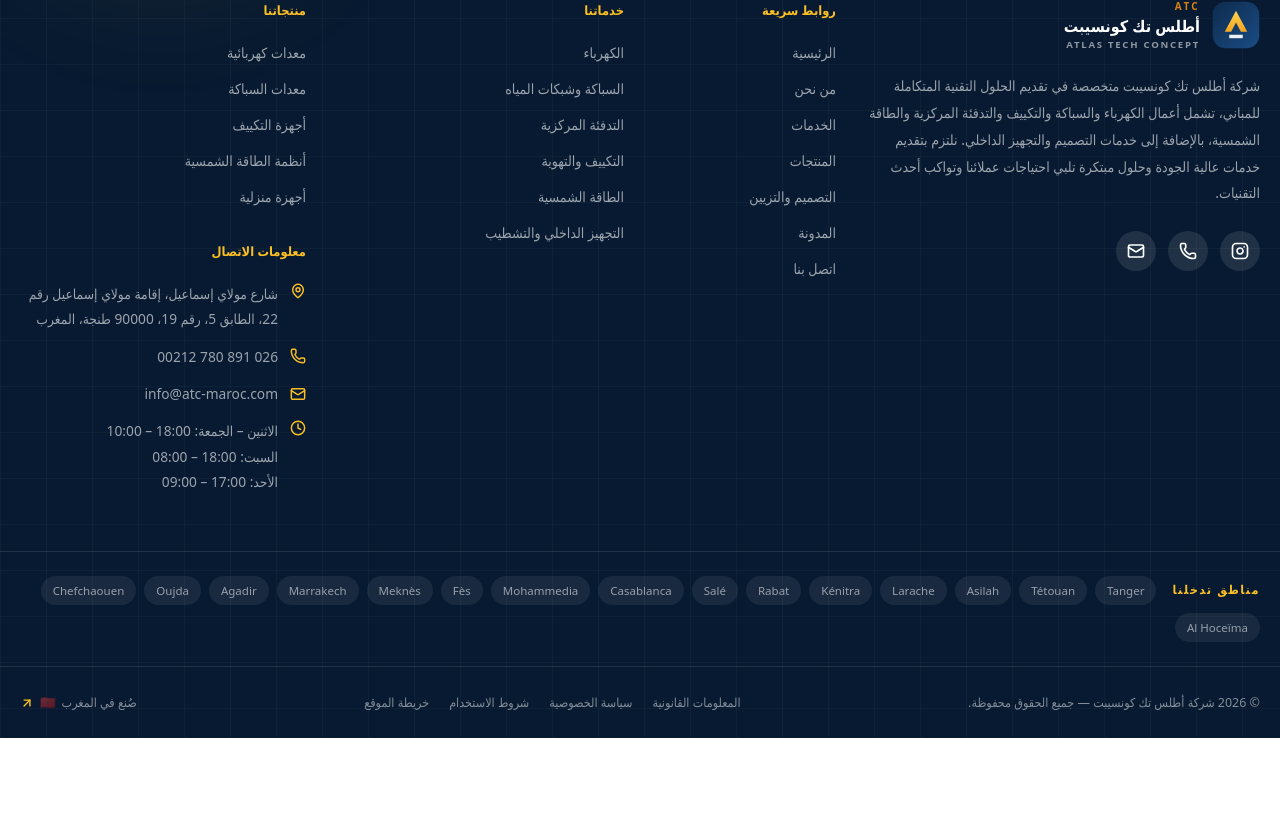
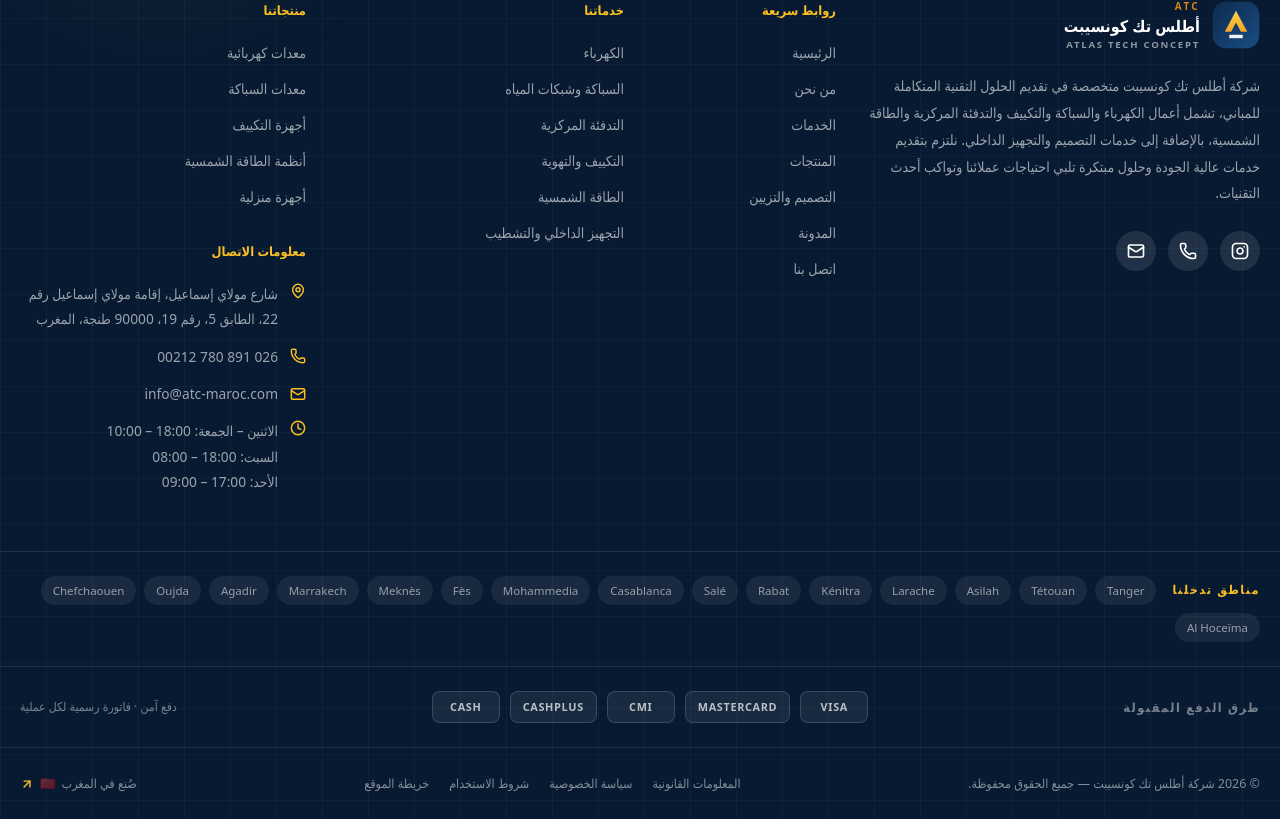
Before and after one commit to maherkamal12/atc-maroc, a Next.js app: page /ar/blog in a window 1280 px wide. Shown: the part 2806-3625 px from the top of the page. Before the commit the page ends 3544 px from the top, so only its background shows below. Built offline with nearby package versions, Linux system fonts and the light colour scheme.

Commit message:
Add accepted payment methods strip to the footer
Mirrors the reference site's footer payment row with bilingual labels and a
security/invoice note.

Co-authored-by: arena-agent <297053741+arena-agent@users.noreply.github.com>

```diff
--- a/src/components/layout/Footer.tsx
+++ b/src/components/layout/Footer.tsx
@@ -197,6 +197,32 @@ export function Footer({ locale }: { locale: Locale }) {
           </div>
         </div>
 
+        {/* -------------------------------------------------------------- payment */}
+        <div className="border-t border-white/10">
+          <div className="container flex flex-wrap items-center justify-between gap-4 py-6">
+            <p className="text-[.78rem] font-bold uppercase tracking-[.12em] text-white/45">
+              {t(ui.footer.paymentTitle, locale)}
+            </p>
+            <ul className="flex flex-wrap items-center gap-2.5">
+              {([
+                ['Visa', 'VISA'],
+                ['Mastercard', 'Mastercard'],
+                ['CMI', 'CMI'],
+                ['CashPlus', 'CashPlus'],
+                ['Cash', 'Cash'],
+              ] as const).map(([key, label]) => (
+                <li
+                  key={key}
+                  className="flex h-8 min-w-[68px] items-center justify-center rounded-lg border border-white/15 bg-white/[.07] px-3 text-[.68rem] font-black uppercase tracking-[.06em] text-white/70"
+                >
+                  {label}
+                </li>
+              ))}
+            </ul>
+            <p className="text-[.76rem] text-white/45">{t(ui.footer.paymentNote, locale)}</p>
+          </div>
+        </div>
+
         {/* ---------------------------------------------------------------- bottom */}
         <div className="border-t border-white/10">
           <div className="container flex flex-col items-center justify-between gap-4 py-6 text-[.78rem] text-white/50 md:flex-row">
--- a/src/content/ui.ts
+++ b/src/content/ui.ts
@@ -504,6 +504,11 @@ export const ui = {
     terms: { ar: 'شروط الاستخدام', fr: "Conditions d'utilisation" },
     privacy: { ar: 'سياسة الخصوصية', fr: 'Politique de confidentialité' },
     cookies: { ar: 'ملفات تعريف الارتباط', fr: 'Cookies' },
+    paymentTitle: { ar: 'طرق الدفع المقبولة', fr: 'Moyens de paiement acceptés' },
+    paymentNote: {
+      ar: 'دفع آمن · فاتورة رسمية لكل عملية',
+      fr: 'Paiement sécurisé · facture pour chaque opération',
+    },
     sitemap: { ar: 'خريطة الموقع', fr: 'Plan du site' },
   },
 
```
